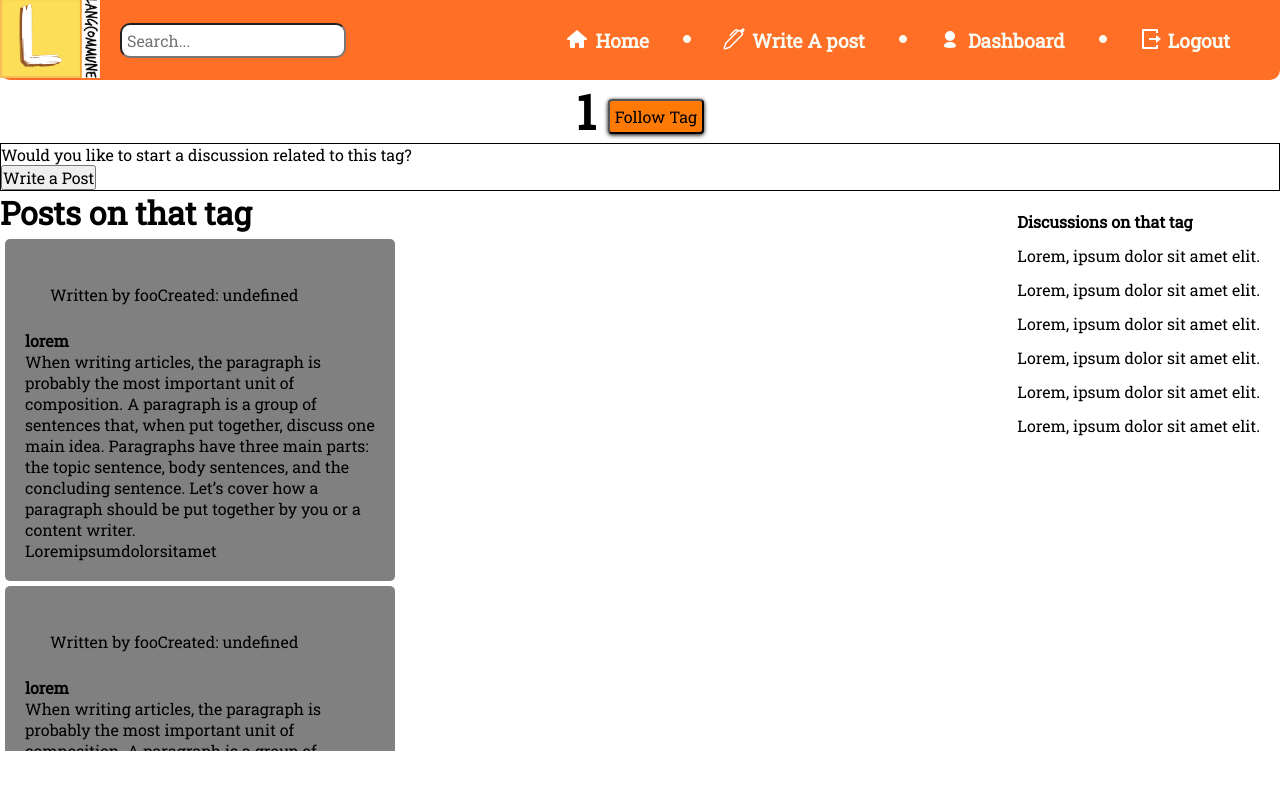
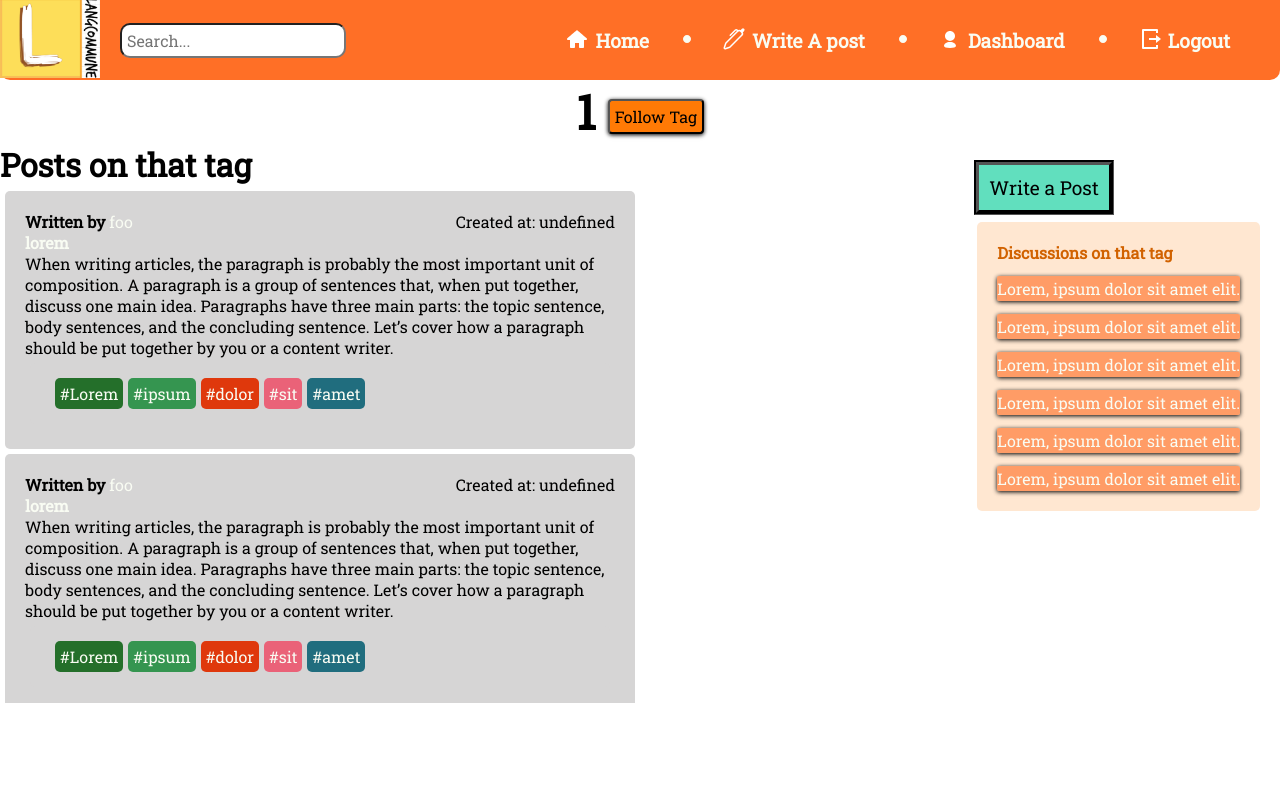
Before and after one commit to ufukcalimli/fellowship, a React (Create React App) app in the folder client/: page /tag/1 in a window 1280 px wide. Shown: the top 800 px of the page. Built offline with nearby package versions, Linux system fonts and the light colour scheme.

Commit message:
pages almost done

```diff
--- a/client/src/components/PostList.js
+++ b/client/src/components/PostList.js
@@ -1,4 +1,5 @@
 import React from "react";
+import { Link } from "react-router-dom";
 
 const PostList = ({ mockPosts }) => {
   return (
@@ -7,15 +8,24 @@ const PostList = ({ mockPosts }) => {
       {mockPosts.map((userPost) => {
         return (
           <div key={userPost.id}>
+            <div className="post_info">
+              <span>
+                <strong> Written by</strong>{" "}
+                <Link to={`/user/${userPost.user}`}> {userPost.user}</Link>
+              </span>
+              <span>{`Created at: ${userPost.post.date}`}</span>
+            </div>
+            <h6>
+              <Link to={`/post/${userPost.id}`}>{userPost.post.title}</Link>
+            </h6>
+            <p>{userPost.post.content}</p>
             <div>
-              <span>{`Written by ${userPost.user}`}</span>
-              <span>{`Created: ${userPost.post.date}`}</span>
+              {userPost.post.tags.map((tag) => (
+                <span className="post_tags">
+                  <Link to={`/tag/${tag}`}>{`#${tag}`}</Link>
+                </span>
+              ))}
             </div>
-            <h6>{userPost.post.title}</h6>
-            <p>{userPost.post.content}</p>
-            {userPost.post.tags.map((tag) => (
-              <span>{tag}</span>
-            ))}
           </div>
         );
       })}
--- a/client/src/pages/Tag.js
+++ b/client/src/pages/Tag.js
@@ -1,5 +1,5 @@
 import React from "react";
-import { useParams } from "react-router-dom";
+import { useParams, Link } from "react-router-dom";
 import Navbar from "../components/Navbar";
 import PostList from "../components/PostList";
 import { discussions, mockPosts } from "../mocks";
@@ -7,26 +7,30 @@ import "../styles/tag.scss";
 
 const Tag = () => {
   const { id } = useParams();
+  const handleFollow = (id) => {
+    console.log(id);
+    console.log("do something using the id");
+  };
+
   return (
     <div className="tag_block">
       <Navbar />
       <div className="inner_block">
         <div className="flex_block">
           <h1>{id}</h1>
-          <button className="btn_follow">Follow Tag</button>
+          <button className="btn_follow" onClick={() => handleFollow(id)}>
+            Follow Tag
+          </button>
         </div>
-        <section className="s_flex_left">
-          <div>
-            <p>Would you like to start a discussion related to this tag?</p>
-            <button>Write a Post</button>
-          </div>
-        </section>
         <section className="s_flex_right">
+          <button>Write a Post</button>
           <div>
             <h6>Discussions on that tag</h6>
             <ul>
-              {discussions.map((discussion) => (
-                <li>{discussion.title}</li>
+              {discussions.map((discussion, i) => (
+                <li>
+                  <Link to={`/post/${discussions.id}`}>{discussion.title}</Link>
+                </li>
               ))}
             </ul>
           </div>
--- a/client/src/styles/tag.scss
+++ b/client/src/styles/tag.scss
@@ -27,29 +27,39 @@
       }
     }
 
-    .s_flex_left {
-      display: flex;
-      flex-direction: column;
-      border: 1px solid black;
-      div {
-        align-self: baseline;
-      }
-    }
     .s_flex_right {
       float: right;
       margin: 20px;
+      button {
+        background: darken($light-blue, 20);
+        padding: 10px;
+        font-size: 1.2em;
+        outline: groove;
+      }
       div {
+        background: lighten($orange-light, 40);
+        margin: 10px 0 0 0;
+        padding: 20px;
+        border-radius: 5px;
+        overflow-y: auto;
+        h6 {
+          color: darken($orange-light, 10);
+        }
         ul {
           list-style: none;
           li {
             margin-top: 13px;
+            padding: 2px 0 2px 0;
+            border-radius: 2px;
+            background: #ff6f269e;
+            box-shadow: $box-shadow;
           }
         }
       }
     }
 
     .s_flex_mid {
-      width: 400px;
+      width: 50%;
       .post_list {
         height: 70vh;
         overflow-y: auto;
@@ -57,10 +67,24 @@
           font-size: 2em;
         }
         div {
-          background: gray;
+          background: #d6d5d5;
           margin: 5px;
           border-radius: 5px;
           padding: 20px;
+          .post_info {
+            display: flex;
+            justify-content: space-between;
+            margin: 0;
+            padding: 0;
+          }
+          div {
+            .post_tags {
+              margin-left: 5px;
+              padding: 5px;
+              border-radius: 5px;
+              @include tagTransitionAndColoring();
+            }
+          }
         }
       }
     }
```
